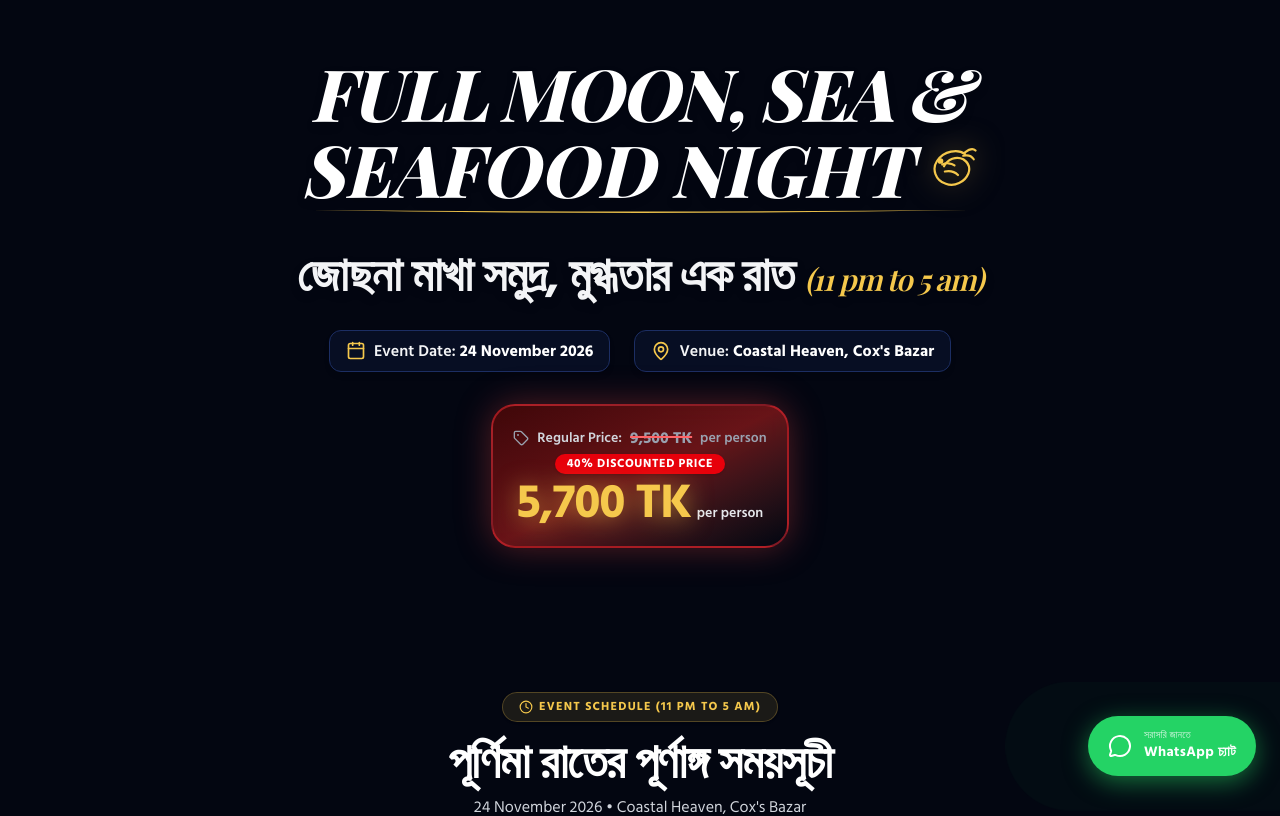
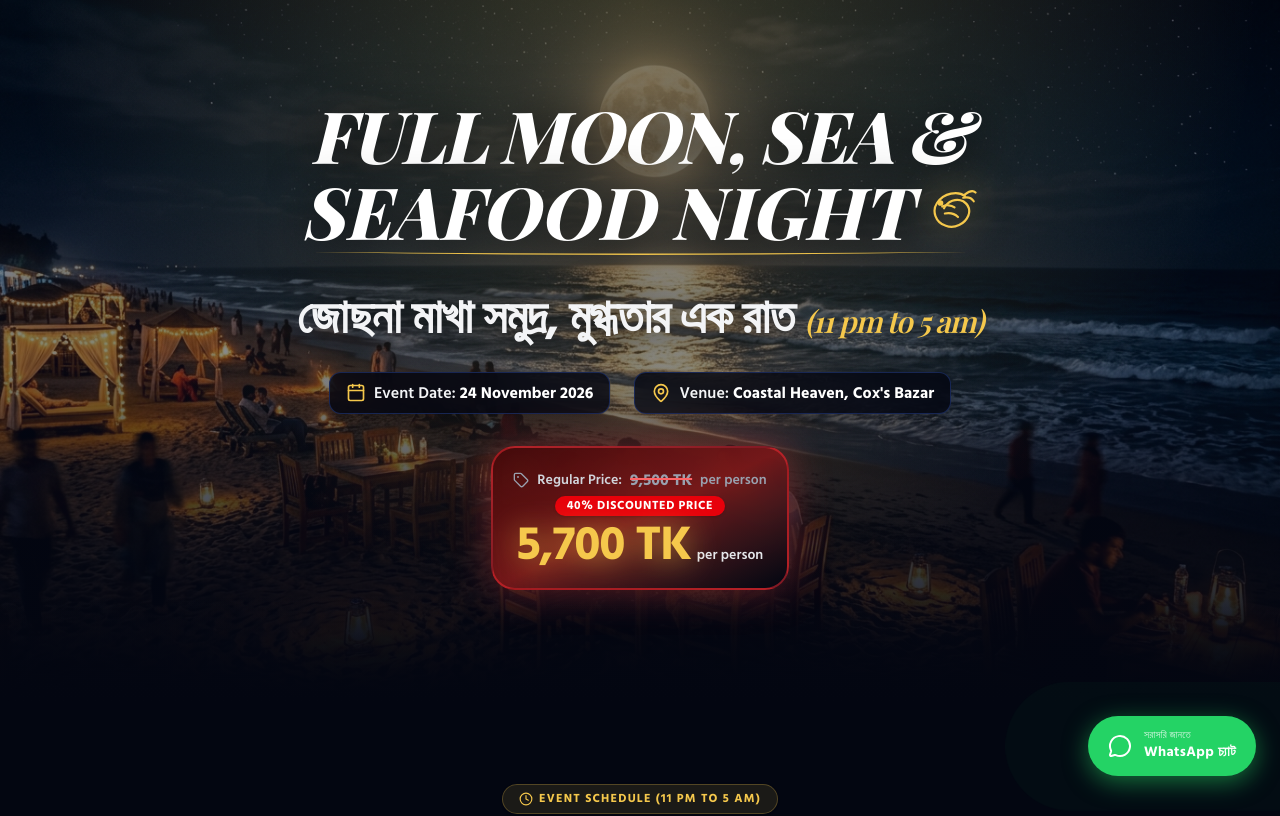
Before and after one commit to nazm0l/fullmoon, a Next.js app: page / in a window 1280 px wide. Shown: the top 816 px of the page. Built offline with nearby package versions, Linux system fonts and the light colour scheme; no server answers.

Commit message:
feat: authentic glowing fullmoon beach and ocean background for hero section

```diff
--- a/src/components/Hero.tsx
+++ b/src/components/Hero.tsx
@@ -4,37 +4,44 @@ import { Calendar, MapPin, Tag } from "lucide-react";
 
 export default function Hero() {
   return (
-    <section className="relative flex items-center justify-center overflow-hidden px-4 pt-8 pb-10 sm:pt-14 sm:pb-16">
-      {/* Background Poster Visual with Dark Oceanic Vignette */}
-      <div className="absolute inset-0 -z-10 overflow-hidden">
+    <section className="relative min-h-[82vh] sm:min-h-[88vh] flex items-center justify-center overflow-hidden px-4 pt-10 pb-12 sm:pt-16 sm:pb-20">
+      {/* Background Full Moon Night & Moonlit Sea Visual */}
+      <div className="absolute inset-0 z-0 overflow-hidden pointer-events-none">
         <Image
-          src="/images/poster-schedule.jpg"
-          alt="Full Moon, Sea & Seafood Night - Cox's Bazar"
+          src="/images/hero-moon-beach.jpg"
+          alt="Full Moon Night by the Sea - Cox's Bazar"
           fill
           priority
+          unoptimized
           sizes="100vw"
-          className="object-cover object-top opacity-30 sm:opacity-40 scale-100"
+          className="object-cover object-center opacity-85"
         />
-        <div className="absolute inset-0 bg-gradient-to-b from-night-950/85 via-night-950/65 to-night-950" />
-        <div className="absolute inset-0 bg-[radial-gradient(ellipse_at_top,rgba(245,200,76,0.18)_0%,transparent_70%)]" />
+        {/* Subtle Midnight Oceanic Vignette for High Text Readability */}
+        <div className="absolute inset-0 bg-gradient-to-b from-[#02050f]/60 via-[#060e24]/40 to-[#030611]" />
+
+        {/* Living Golden Lunar Glow Radiating from the Full Moon */}
+        <div className="absolute inset-0 bg-[radial-gradient(circle_at_top,rgba(245,200,76,0.22)_0%,transparent_65%)]" />
+
+        {/* Soft Tide Mist Gradient at Bottom for Seamless Transition */}
+        <div className="absolute bottom-0 inset-x-0 h-28 bg-gradient-to-t from-[#030611] to-transparent" />
       </div>
 
-      <div className="max-w-5xl mx-auto text-center z-10 flex flex-col items-center">
+      <div className="max-w-5xl mx-auto text-center relative z-10 flex flex-col items-center">
         {/* Main Poster Title Block */}
         <div className="inline-block mb-2">
           <div className="flex items-center justify-center gap-2 sm:gap-3">
-            <h1 className="font-serif text-3xl xs:text-4xl sm:text-6xl md:text-7xl font-extrabold tracking-tight text-white drop-shadow-lg italic uppercase">
+            <h1 className="font-serif text-3xl xs:text-4xl sm:text-6xl md:text-7xl font-extrabold tracking-tight text-white drop-shadow-[0_4px_24px_rgba(0,0,0,0.9)] italic uppercase">
               Full Moon, Sea &amp;
             </h1>
           </div>
           <div className="relative inline-flex items-center justify-center gap-3 mt-1">
-            <span className="font-serif text-3xl xs:text-4xl sm:text-6xl md:text-7xl font-extrabold text-white drop-shadow-lg italic uppercase">
+            <span className="font-serif text-3xl xs:text-4xl sm:text-6xl md:text-7xl font-extrabold text-white drop-shadow-[0_4px_24px_rgba(0,0,0,0.9)] italic uppercase">
               Seafood Night
             </span>
 
             {/* Golden Prawn Outline Icon from Poster */}
             <svg
-              className="w-9 h-9 sm:w-14 sm:h-14 text-moon-gold shrink-0 drop-shadow-[0_0_15px_rgba(245,200,76,0.5)]"
+              className="w-9 h-9 sm:w-14 sm:h-14 text-moon-gold shrink-0 drop-shadow-[0_0_20px_rgba(245,200,76,0.7)]"
               viewBox="0 0 64 64"
               fill="none"
               stroke="currentColor"
@@ -67,7 +74,7 @@ export default function Hero() {
         </div>
 
         {/* Bangla Headline & Time from Poster */}
-        <h2 className="mt-4 sm:mt-8 text-2xl xs:text-3xl sm:text-4xl md:text-5xl font-bold tracking-tight text-white leading-tight drop-shadow-lg">
+        <h2 className="mt-4 sm:mt-8 text-2xl xs:text-3xl sm:text-4xl md:text-5xl font-bold tracking-tight text-white leading-tight drop-shadow-[0_4px_20px_rgba(0,0,0,0.85)]">
           <span className="text-gray-100">
             জোছনা মাখা সমুদ্র, মুগ্ধতার এক রাত
           </span>{" "}
@@ -77,21 +84,21 @@ export default function Hero() {
         </h2>
 
         {/* Date and Venue Strip with Lucide Icons */}
-        <div className="mt-3.5 sm:mt-6 flex flex-wrap items-center justify-center gap-2.5 sm:gap-6 text-sm sm:text-base font-semibold text-gray-100">
-          <div className="flex items-center gap-2 px-3.5 py-1.5 sm:px-4 sm:py-2 rounded-xl bg-night-900/90 border border-night-700 shadow-md backdrop-blur-sm">
+        <div className="mt-4 sm:mt-6 flex flex-wrap items-center justify-center gap-2.5 sm:gap-6 text-sm sm:text-base font-semibold text-gray-100">
+          <div className="flex items-center gap-2 px-4 py-2 rounded-xl bg-night-950/80 border border-night-700/80 shadow-lg backdrop-blur-md">
             <Calendar className="w-4 h-4 sm:w-5 sm:h-5 text-moon-gold" />
             <span>Event Date: <strong className="text-white">{event.date}</strong></span>
           </div>
 
-          <div className="flex items-center gap-2 px-3.5 py-1.5 sm:px-4 sm:py-2 rounded-xl bg-night-900/90 border border-night-700 shadow-md backdrop-blur-sm">
+          <div className="flex items-center gap-2 px-4 py-2 rounded-xl bg-night-950/80 border border-night-700/80 shadow-lg backdrop-blur-md">
             <MapPin className="w-4 h-4 sm:w-5 sm:h-5 text-moon-gold" />
             <span>Venue: <strong className="text-white">{event.venue}</strong></span>
           </div>
         </div>
 
         {/* Special 40% Discount Price Badge directly from Poster */}
-        <div className="mt-4 sm:mt-8 flex flex-col items-center">
-          <div className="relative inline-flex flex-col items-center p-4 sm:p-5 rounded-3xl bg-gradient-to-br from-red-950/90 via-red-900/80 to-night-950 border-2 border-red-500/50 shadow-[0_0_35px_rgba(239,68,68,0.35)] backdrop-blur-md">
+        <div className="mt-5 sm:mt-8 flex flex-col items-center">
+          <div className="relative inline-flex flex-col items-center p-4 sm:p-5 rounded-3xl bg-gradient-to-br from-red-950/90 via-red-900/85 to-night-950 border-2 border-red-500/50 shadow-[0_0_40px_rgba(239,68,68,0.4)] backdrop-blur-md">
             {/* Top Regular Price */}
             <div className="flex items-center gap-2 text-xs sm:text-sm text-gray-300 font-semibold">
               <Tag className="w-4 h-4 text-gray-400" />
@@ -108,7 +115,7 @@ export default function Hero() {
                 {event.discountPercent} Discounted Price
               </span>
               <div className="mt-1 flex items-baseline gap-1.5">
-                <span className="font-extrabold text-3xl sm:text-5xl text-moon-gold tracking-tight drop-shadow-[0_2px_12px_rgba(245,200,76,0.6)]">
+                <span className="font-extrabold text-3xl sm:text-5xl text-moon-gold tracking-tight drop-shadow-[0_2px_15px_rgba(245,200,76,0.65)]">
                   {event.discountedPrice}
                 </span>
                 <span className="text-xs sm:text-sm font-semibold text-gray-200">
```
